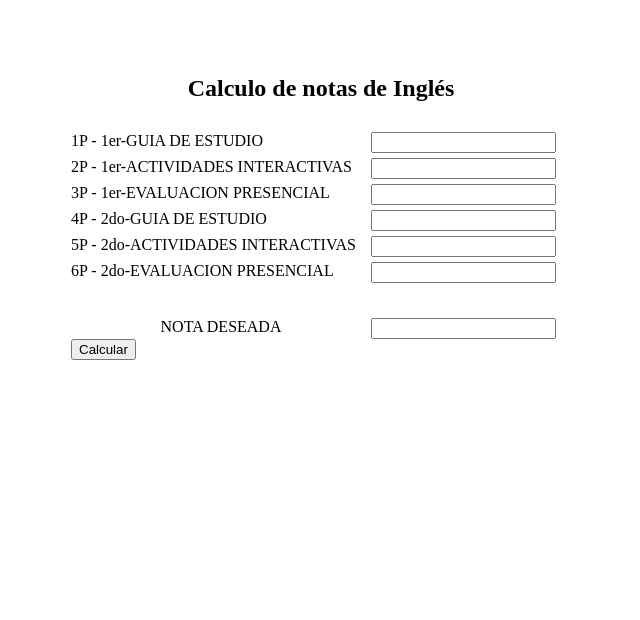
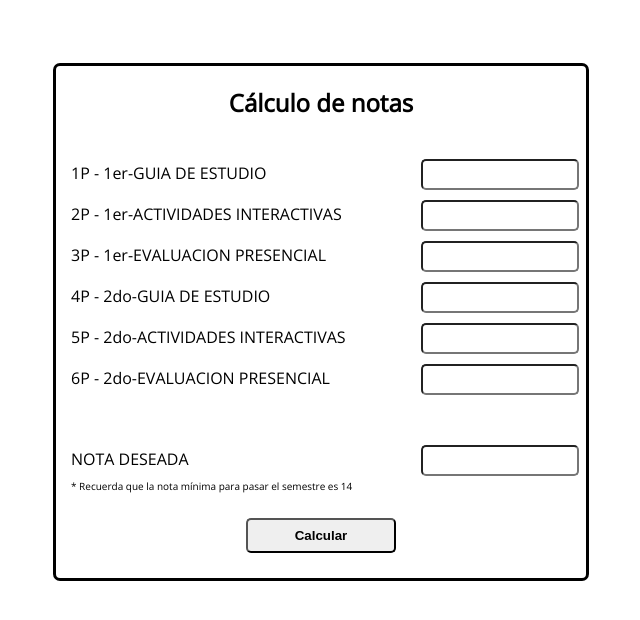
Before and after one commit to israteneda/calculo-notas, a plain HTML site: page index.html in a window 1280 px wide. Shown: the whole page, without its empty margins (319-959 px from the left). Drawn offline with nearby package versions, Linux system fonts and the light colour scheme.

Commit message:
mbetter interface, flexbox and min changes

```diff
--- a/index.html
+++ b/index.html
@@ -6,21 +6,42 @@
     <meta http-equiv="X-UA-Compatible" content="ie=edge">
     <title>Notas de Inglés</title>
     <link rel="stylesheet" href="style.css">
+    <link href="https://fonts.googleapis.com/css?family=Open+Sans&display=swap" rel="stylesheet">
 </head>
 <body>
   <div class="container">
-    <h2 style="text-align: center;margin-bottom: 30px;">Calculo de notas de Inglés</h2>
-    <label for="1er-guia" class="label">1P - 1er-GUIA DE ESTUDIO</label> <input type="number" name="1er-guia" id="1er-guia" class="input"> <!-- Peso 1 -->
-    <label for="1er-actividad" class="label">2P - 1er-ACTIVIDADES INTERACTIVAS</label> <input type="number" name="1er-actividad" id="1er-actividad" class="input"> <!-- Peso 1 -->
-    <label for="1er-evaluacion" class="label">3P - 1er-EVALUACION PRESENCIAL</label> <input type="number" name="1er-evaluacion" id="1er-evaluacion" class="input"> <!-- Peso 3 -->
-    <label for="2do-guia" class="label">4P - 2do-GUIA DE ESTUDIO</label> <input type="number" name="2do-guia" id="2do-guia" class="input"> <!-- Peso 1 -->
-    <label for="2do-actividad" class="label">5P - 2do-ACTIVIDADES INTERACTIVAS</label> <input type="number" name="2do-actividad" id="2do-actividad" class="input"> <!-- Peso 1 -->
-    <label for="2do-evaluacion" class="label">6P - 2do-EVALUACION PRESENCIAL</label> <input type="number" name="2do-evaluacion" id="2do-evaluacion" class="input"> <!-- Peso 3 -->
-    <!-- En base a esta nota se calcularían las notas anteriores automáticamente -->
-    <label for="nota-deseada" class="label-nota-deseada">NOTA DESEADA</label> <input type="number" name="nota-deseada" id="nota-deseada" class="input-nota-deseada "> <!-- Nota con la que el estudiante deseea pasar -->
+    <h2 style="text-align: center;margin-bottom: 30px;">Cálculo de notas</h2>
 
-    <button>Calcular</button>
+    <div class="grades-container">
+        <!-- LABELS -->
+        <div class="grade">
+          <label for="1er-guia" class="label">1P - 1er-GUIA DE ESTUDIO</label> <input type="number" name="1er-guia" id="1er-guia" class="input"> <!-- Peso 1 -->
+        </div>
+        <div class="grade">
+          <label for="1er-actividad" class="label">2P - 1er-ACTIVIDADES INTERACTIVAS</label> <input type="number" name="1er-actividad" id="1er-actividad" class="input"> <!-- Peso 1 -->
+        </div>
+        <div class="grade">
+          <label for="1er-evaluacion" class="label">3P - 1er-EVALUACION PRESENCIAL</label> <input type="number" name="1er-evaluacion" id="1er-evaluacion" class="input"> <!-- Peso 3 -->
+        </div>
+        <div class="grade">
+          <label for="2do-guia" class="label">4P - 2do-GUIA DE ESTUDIO</label><input type="number" name="2do-guia" id="2do-guia" class="input"> <!-- Peso 1 -->
+        </div>
+        <div class="grade">
+          <label for="2do-actividad" class="label">5P - 2do-ACTIVIDADES INTERACTIVAS</label> <input type="number" name="2do-actividad" id="2do-actividad" class="input"> <!-- Peso 1 -->
+        </div>
+        <div class="grade">
+          <label for="2do-evaluacion" class="label">6P - 2do-EVALUACION PRESENCIAL</label><input type="number" name="2do-evaluacion" id="2do-evaluacion" class="input"> <!-- Peso 3 -->
+        </div>
+        <div class="grade desire-grade">
+          <!-- En base a esta nota se calcularían las notas anteriores automáticamente -->
+          <label for="nota-deseada" class="label">NOTA DESEADA</label> <input type="number" name="nota-deseada" id="nota-deseada" class="input"> <!-- Nota con la que el estudiante deseea pasar -->
+        </div>
+        <small style="font-size: 10px;margin-top: 3px;">* Recuerda que la nota mínima para pasar el semestre es 14</small>
+      </div>
+
+    <button id="button">Calcular</button>
   </div>
+
 <script src="index.js"></script>
 </body>
 </html>
--- a/index.js
+++ b/index.js
@@ -1 +1,22 @@
 let P1, P2, P3, P4, P5, P6
+let desiredGrade
+let button
+
+P1 = document.getElementById("1er-guia")
+P2 = document.getElementById("1er-actividad")
+P3 = document.getElementById("1er-evaluacion")
+P4 = document.getElementById("2do-guia")
+P5 = document.getElementById("2do-actividad")
+P6 = document.getElementById("2do-evaluacion")
+
+desiredGrade = document.getElementById("nota-deseada")
+
+button = document.getElementById("button")
+
+button.addEventListener("click", function(){
+    if(P1.value != "" || P2.value != "" || P3.value != "" || P4.value != "" || P5.value != "" || P6.value != "" || desiredGrade !=  ""){
+        alert(P1.value + P2.value + P3.value + P4.value + P5.value + P6.value)
+    } else {
+        alert("Ingrese datos")
+    }
+})
--- a/style.css
+++ b/style.css
@@ -1,33 +1,62 @@
-.label{
-    display: block;
-    float: left;
-    clear: left;
-    width: 300px;
-    text-align: left;
-    margin-bottom: 5px;
-}
-.input {
-  display: block;
-  float: left;
-  margin-bottom: 5px;
+body { margin:0 10px; }
+
+body{
+  font-family: 'Open Sans', sans-serif;
 }
 
-.label-nota-deseada{
-    display: block;
-    float: left;
-    clear: left;
-    width: 300px;
-    text-align: center;
-    margin-top: 30px;
+input[type=number]::-webkit-inner-spin-button,
+input[type=number]::-webkit-outer-spin-button {
+  -webkit-appearance: none;
+  margin: 0;
 }
-.input-nota-deseada {
-  display: block;
-  float: left;
-  margin-top: 30px;
-}
+
+button:focus {outline:0;}
 
 .container {
     max-width: 500px;
     margin: auto;
-    margin-top: 75px;
+    margin-top: 5%;
+    border-style: solid;
+    border-radius: 7px;
+    padding: 0 15px;
 }
+
+.grades-container{
+  display: flex;
+  flex-direction: column;
+}
+
+.grade{
+  margin-top: 2%;
+  display: flex;
+  justify-content: space-between;
+  align-items: baseline;
+}
+
+.desire-grade{
+  margin-top: 10%;
+}
+
+.label{
+  min-width: 70%;
+}
+
+.input{
+  min-width: 30%;
+  min-height: 25px;
+  border-radius: 5px;
+}
+
+.input:focus{
+  outline: 0;
+}
+
+#button {
+  margin: 25px;
+  width: 30%;
+  height: 35px;
+  margin-left: 35%;
+  margin-right: 45%;
+  border-radius: 5px;
+  font-weight: bold;
+}
```
